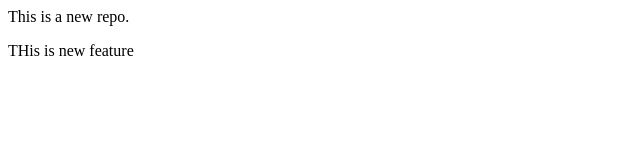
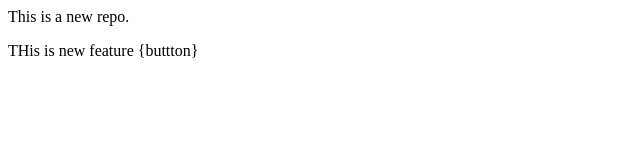
Before and after one commit to RuddySingh/localrepo, a plain HTML site: page index.html in a window 1280 px wide. Shown: the full height of the page, 0-640 px from the left. Drawn offline with Linux system fonts and the light colour scheme.

```diff
--- a/index.html
+++ b/index.html
@@ -1,2 +1,2 @@
 <p>This is a new repo.</p>
-<p>THis is new feature</p>
+<p>THis is new feature {buttton}</p>
```
